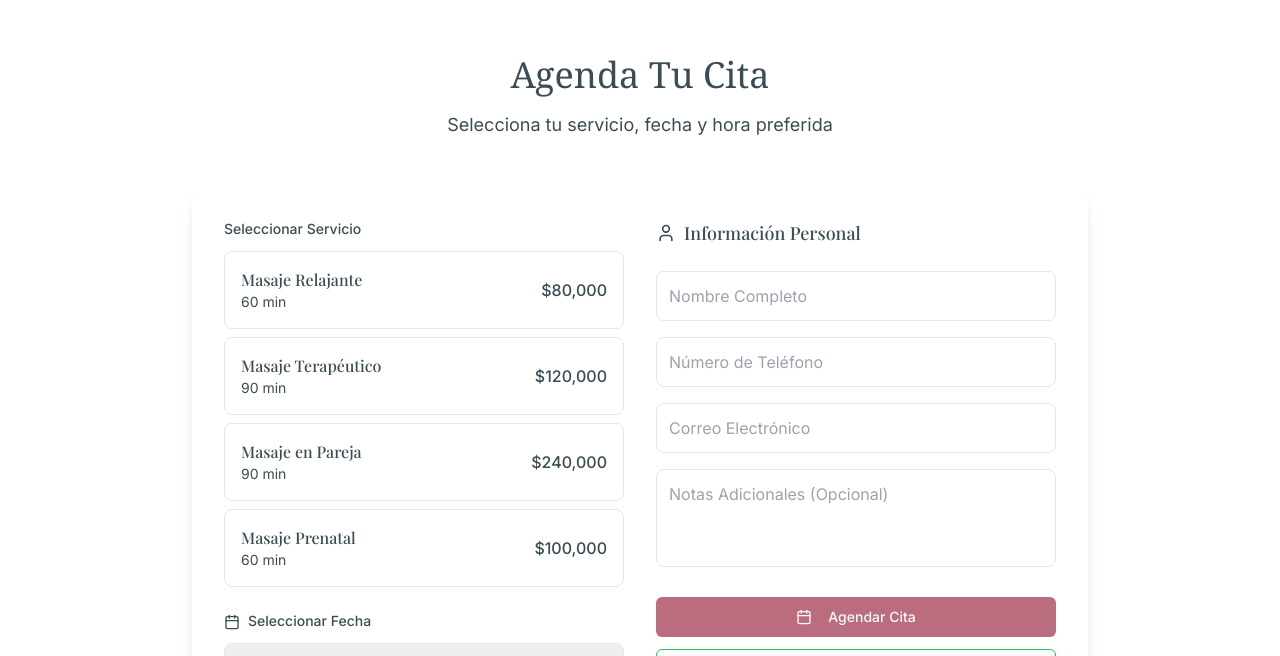
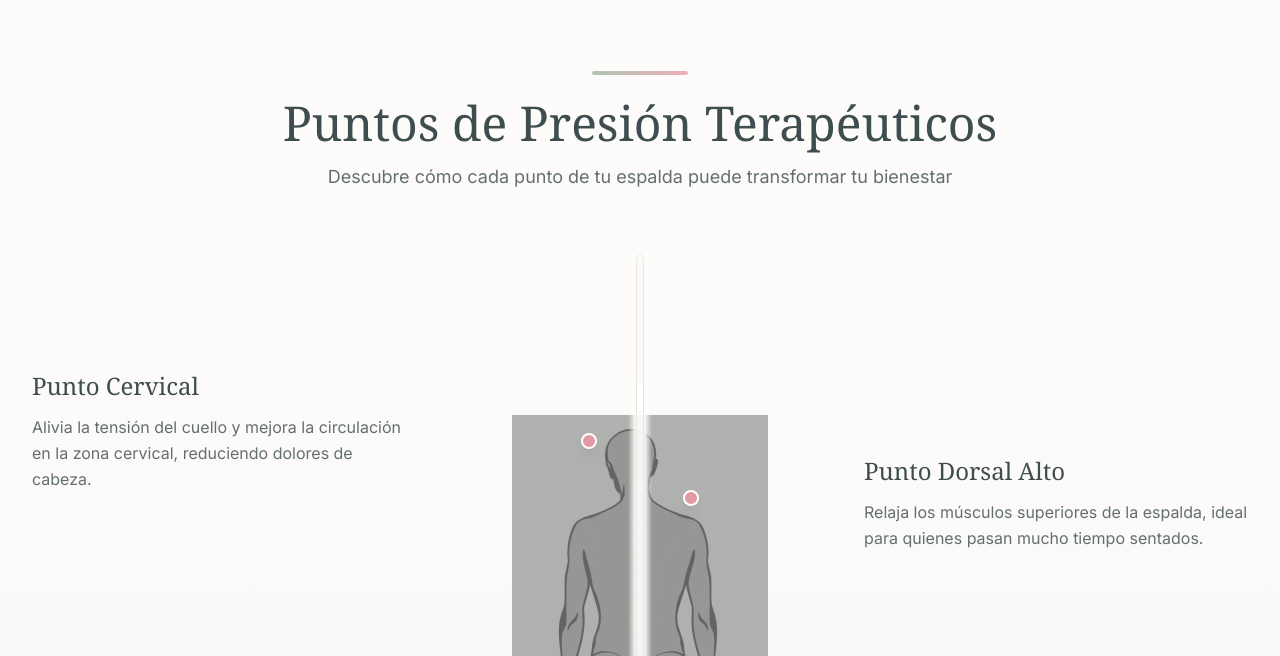
Before and after one commit to DocabyteCompany/punto-rosa-website, a React (Vite) app: page / in a window 1280 px wide. Shown: the part 7424-8080 px from the top of the page. Built offline with nearby package versions, Linux system fonts and the light colour scheme.

Commit message:
Add PressurePointsSection to Index
Integrate the PressurePointsSection component into the main page layout, following the original plan. This includes importing the component, positioning it within the layout, and verifying its functionality.

```diff
--- a/src/pages/Index.tsx
+++ b/src/pages/Index.tsx
@@ -4,6 +4,7 @@ import Hero from '../components/Hero';
 import ServicesGrid from '../components/ServicesGrid';
 import PackagesSection from '../components/PackagesSection';
 import HowItWorks from '../components/HowItWorks';
+import PressurePointsSection from '../components/PressurePointsSection';
 import InstagramGallery from '../components/InstagramGallery';
 import SocialMedia from '../components/SocialMedia';
 import BookingSystem from '../components/BookingSystem';
@@ -87,6 +88,10 @@ const Index = () => {
 
         <HowItWorks currentLanguage={currentLanguage} />
 
+        <section id="pressure-points">
+          <PressurePointsSection currentLanguage={currentLanguage} />
+        </section>
+
         <section id="booking">
           <BookingSystem currentLanguage={currentLanguage} />
         </section>
```
